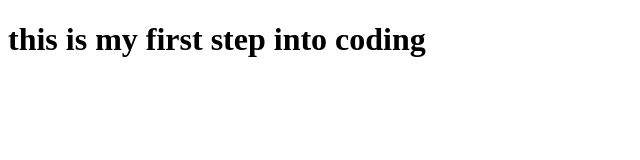
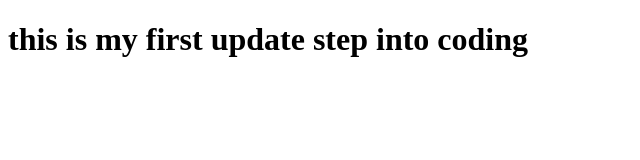
Before and after one commit to shobhit3098/HTML, a plain HTML site: page index.html in a window 1280 px wide. Shown: the whole page, without its empty margins (0-640 px from the left). Drawn offline with Linux system fonts and the light colour scheme.

Commit message:
second Commit

```diff
--- a/index.html
+++ b/index.html
@@ -1,6 +1,6 @@
 <!DOCTYPE html>
 <html>
     <body>
-        <h1>this is my first step into coding</h1>
+        <h1>this is my first update step into coding</h1>
     </body>
 </html>
```
